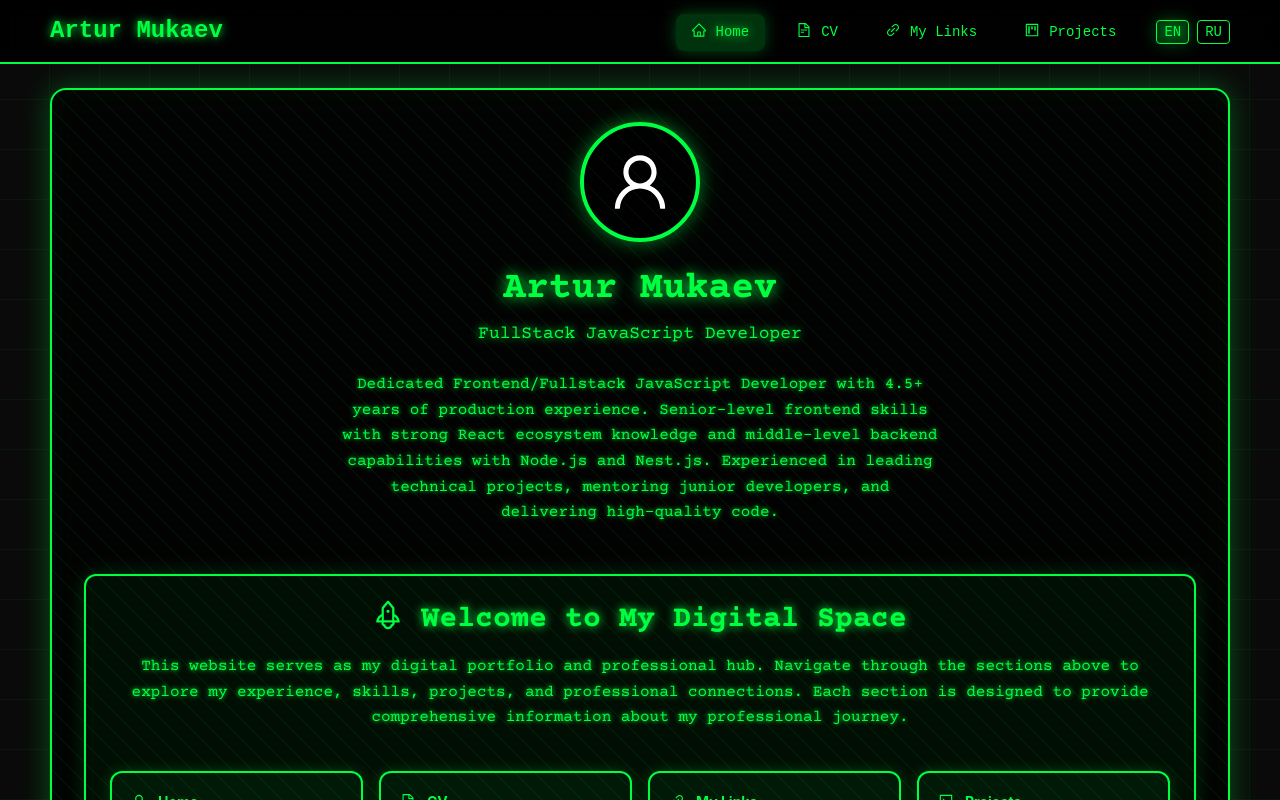
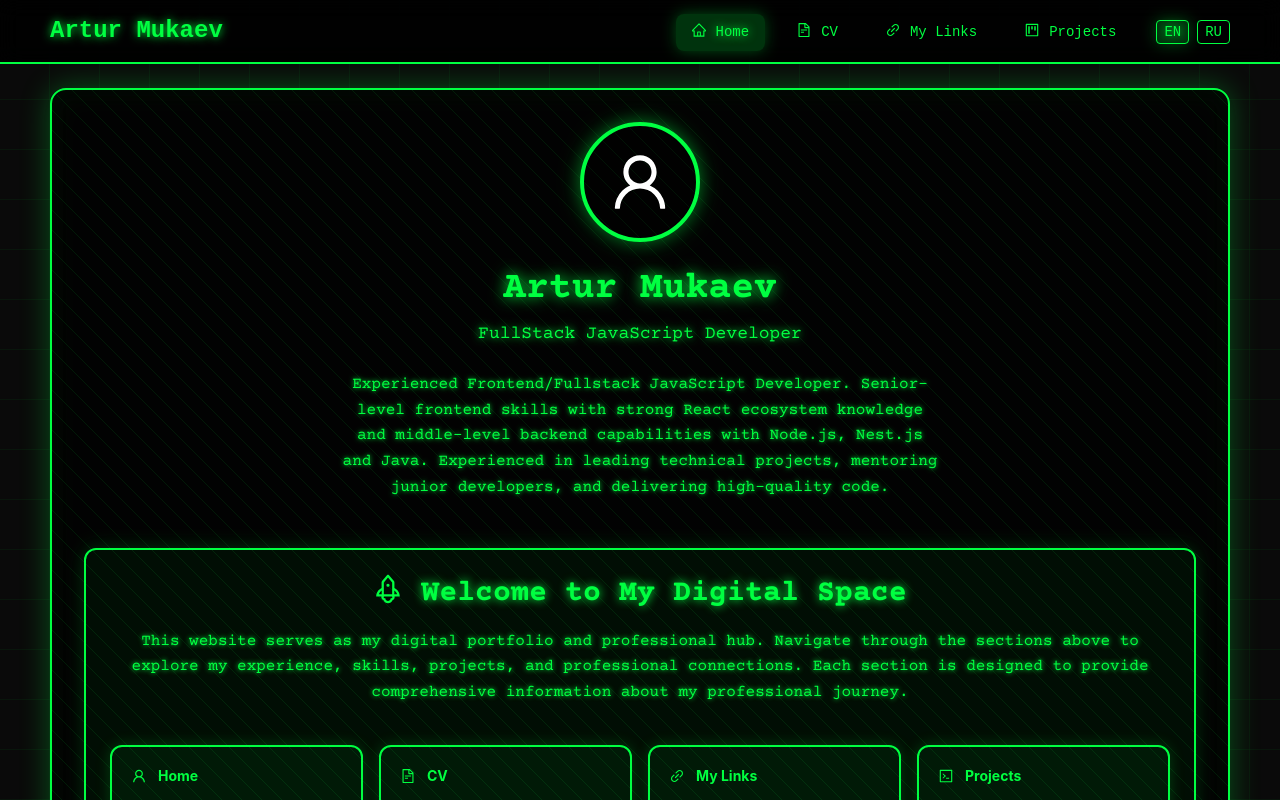
Before and after one commit to ArturMukaev/arturmukaev.github.io, a React (Create React App) app: page / in a window 1280 px wide. Shown: the top 800 px of the page. Built offline with nearby package versions, Linux system fonts and the light colour scheme.

Commit message:
update 2026

```diff
--- a/src/components/CV.tsx
+++ b/src/components/CV.tsx
@@ -229,9 +229,9 @@ const CV: React.FC = () => {
         'WebSockets',
         'Telegram API',
         'SQL databases',
-        'C#',
+        'Java',
       ],
-      devops: ['Git', 'Docker', 'Webpack', 'Babel', 'CI/CD pipelines'],
+      devops: ['Git', 'Docker', 'Webpack', 'Babel', 'CI/CD pipelines', 'Kubernetes'],
       architecture: [
         'Feature Sliced Design',
         'SEO Optimization',
--- a/src/locales/en.json
+++ b/src/locales/en.json
@@ -8,7 +8,7 @@
   "home": {
     "name": "Artur Mukaev",
     "role": "FullStack JavaScript Developer",
-    "bio": "Dedicated Frontend/Fullstack JavaScript Developer with 4.5+ years of production experience. Senior-level frontend skills with strong React ecosystem knowledge and middle-level backend capabilities with Node.js and Nest.js. Experienced in leading technical projects, mentoring junior developers, and delivering high-quality code.",
+    "bio": "Experienced Frontend/Fullstack JavaScript Developer. Senior-level frontend skills with strong React ecosystem knowledge and middle-level backend capabilities with Node.js, Nest.js and Java. Experienced in leading technical projects, mentoring junior developers, and delivering high-quality code.",
     "welcomeTitle": "Welcome to My Digital Space",
     "welcomeDescription": "This website serves as my digital portfolio and professional hub. Navigate through the sections above to explore my experience, skills, projects, and professional connections. Each section is designed to provide comprehensive information about my professional journey.",
     "facts": "Some facts about me",
--- a/src/locales/ru.json
+++ b/src/locales/ru.json
@@ -8,7 +8,7 @@
   "home": {
     "name": "Артур Мукаев",
     "role": "Fullstack JavaScript Разработчик",
-    "bio": "Целеустремленный Frontend/Fullstack JavaScript разработчик с более чем 4.5 годами коммерческого опыта. Навыки senior-уровня во frontend разработке с глубокими знаниями экосистемы React и с менее глубокими знаниями в backend разработке на Node.js и Nest.js. Опыт в руководстве техническими проектами, менторстве junior разработчиков и доставке высококачественного кода.",
+    "bio": "Опытный Frontend/Fullstack JavaScript разработчик. Навыки senior-уровня во frontend разработке с глубокими знаниями экосистемы React и с менее глубокими знаниями в backend разработке на Node.js, Nest.js и Java. Опыт в руководстве техническими проектами, менторстве junior разработчиков и доставке высококачественного кода.",
     "welcomeTitle": "Добро пожаловать в мое цифровое пространство",
     "welcomeDescription": "Этот сайт служит моим цифровым портфолио. Переходите по разделам выше, чтобы узнать больше о моем опыте, навыках, проектах и способах связаться со мной. Каждый раздел разработан для предоставления комплексной информации о моем профессиональном пути.",
     "facts": "Несколько фактов обо мне",
```
